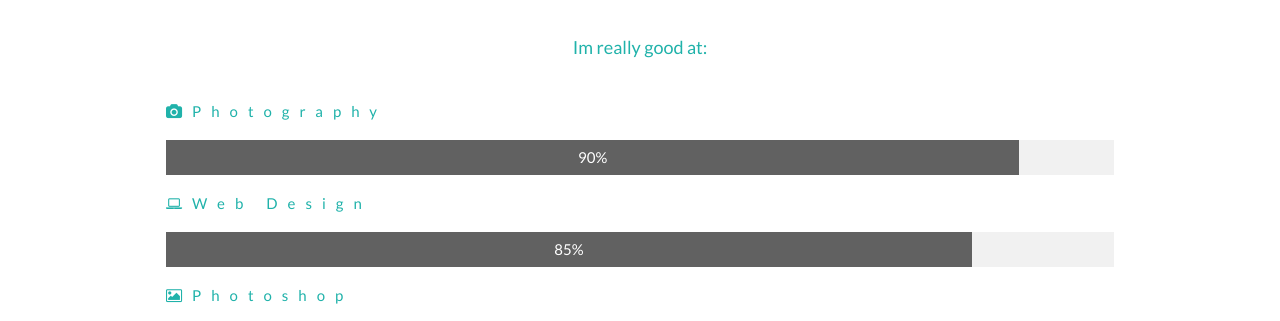
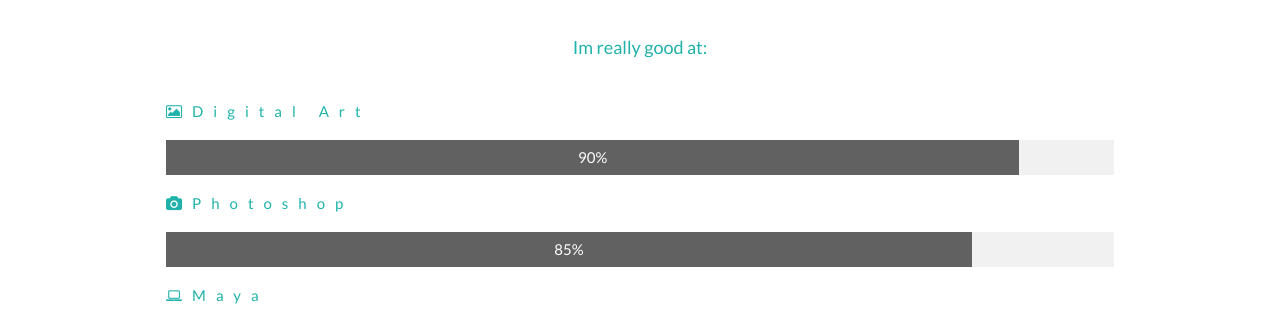
Before and after one commit to Ketimitts/ketimitts.github.io, a plain HTML site: page index.html in a window 1280 px wide. Shown: the part 961-1282 px from the top of the page. Drawn offline with nearby package versions, Linux system fonts and the light colour scheme.

Commit message:
Update index.html

```diff
--- a/index.html
+++ b/index.html
@@ -107,15 +107,15 @@ body, html {
     </div>
   </div>
   <p class="w3-large w3-center w3-padding-16">Im really good at:</p>
-  <p class="w3-wide"><i class="fa fa-camera"></i>Photography</p>
+  <p class="w3-wide"><i class="fa fa-photo"></i>Digital Art</p>
   <div class="w3-light-grey">
     <div class="w3-container w3-padding-small w3-dark-grey w3-center" style="width:90%">90%</div>
   </div>
-  <p class="w3-wide"><i class="fa fa-laptop"></i>Web Design</p>
+  <p class="w3-wide"><i class="fa fa-camera"></i>Photoshop</p>
   <div class="w3-light-grey">
     <div class="w3-container w3-padding-small w3-dark-grey w3-center" style="width:85%">85%</div>
   </div>
-  <p class="w3-wide"><i class="fa fa-photo"></i>Photoshop</p>
+  <p class="w3-wide"><i class="fa fa-laptop"></i>Maya</p>
   <div class="w3-light-grey">
     <div class="w3-container w3-padding-small w3-dark-grey w3-center" style="width:75%">75%</div>
   </div>
```
